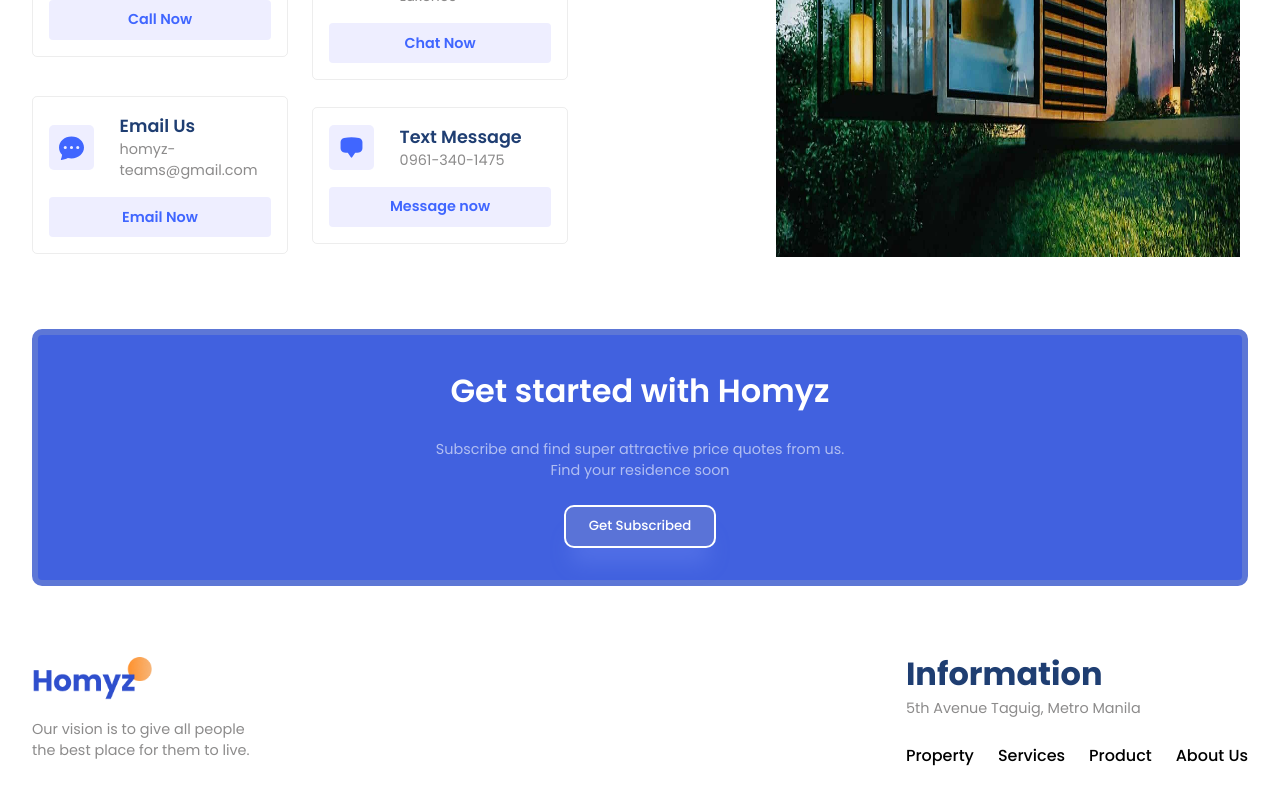
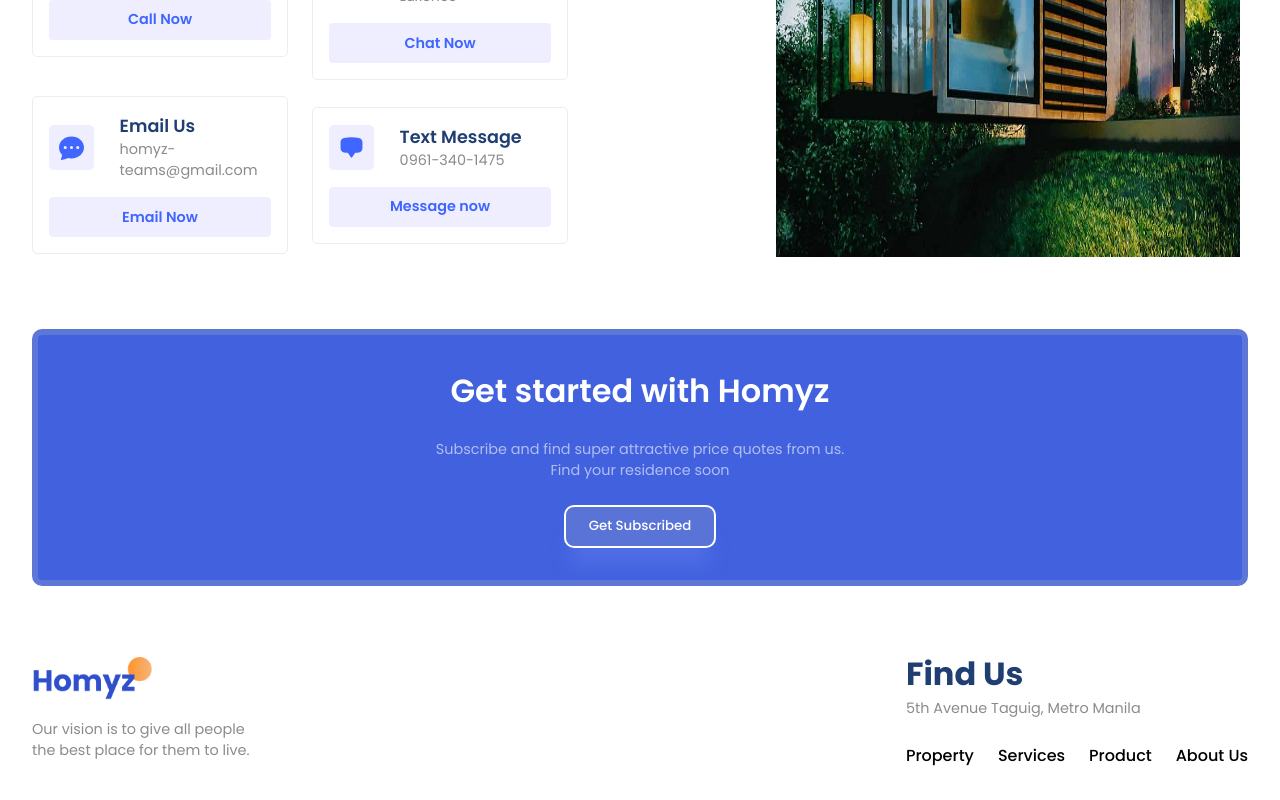
Before and after one commit to blhbhl/mp2-realestate, a React (Vite) app: page / in a window 1280 px wide. Shown: the part 2355-3155 px from the top of the page. Built offline with nearby package versions, Linux system fonts and the light colour scheme.

Commit message:
Update Footer.jsx

```diff
--- a/src/components/Footer/Footer.jsx
+++ b/src/components/Footer/Footer.jsx
@@ -15,7 +15,7 @@
         </div>
 
         <div className="flexColStart f-right">
-          <span className="primaryText">Information</span>
+          <span className="primaryText">Find Us</span>
           <span className="secondaryText">5th Avenue Taguig, Metro Manila</span>
           <div className="flexCenter f-menu">
             <span>Property</span>
```
